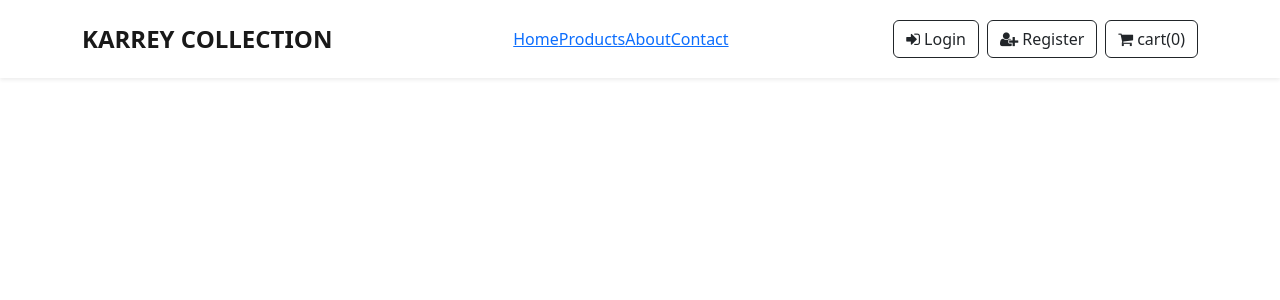
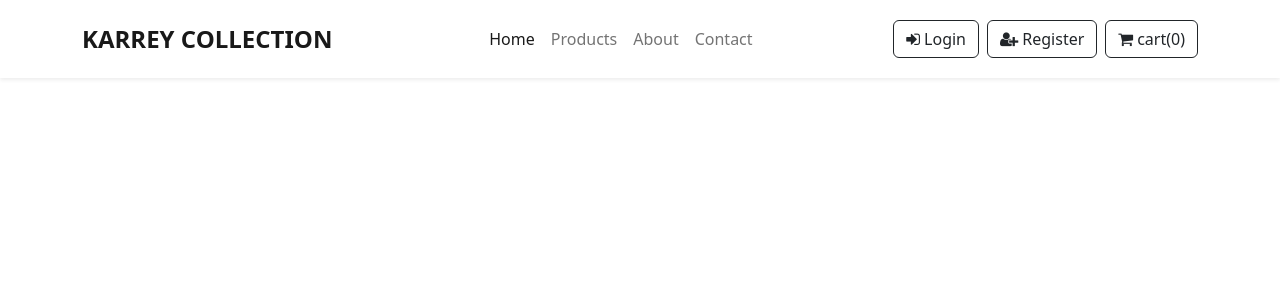
Before and after one commit to Stensis/shoe-website, a React (Create React App) app: page /Navbar in a window 1280 px wide. Shown: the top 300 px of the page. Built offline with nearby package versions, Linux system fonts and the light colour scheme.

Commit message:
added gitignore

```diff
--- a/src/Components/Navbar.js
+++ b/src/Components/Navbar.js
@@ -1,5 +1,5 @@
 import React from "react";
-import  {NavLink} from "react-router-dom"
+import  {NavLink as a} from "react-router-dom"
 
 function Navbar() {
   return (
@@ -9,9 +9,9 @@ function Navbar() {
       shadow-sm"
       >
         <div className="container">
-          <NavLink className="navbar-brand fw-bold fs-4" to="/">
+          <a className="navbar-brand fw-bold fs-4" href="/">
             KARREY COLLECTION
-          </NavLink>
+          </a>
           <button
             className="navbar-toggler"
             type="button"
@@ -27,38 +27,38 @@ function Navbar() {
             <ul className="navbar-nav mx-auto mb-2 mb-lg-0">
 
               <li className="nav-item">
-                <NavLink className="nav-NavLink active" aria-current="page" to="/">
+                <a className="nav-link active" aria-current="page" href="/">
                   Home
-                </NavLink>
+                </a>
               </li>
               <li className="nav-item">
-                <NavLink className="nav-NavLink" to="/products">
+                <a className="nav-link" href="/products">
                   Products
-                </NavLink>
+                </a>
               </li>
               <li className="nav-item">
-                <NavLink className="nav-NavLink" to="/about">
+                <a className="nav-link" href="/about">
                   About
-                </NavLink>
+                </a>
               </li>
               <li className="nav-item">
-                <NavLink className="nav-NavLink" to="/contact">
+                <a className="nav-link" href="/contact">
                   Contact
-                </NavLink>
+                </a>
               </li>
             </ul>
             <div className="buttons">
-              <NavLink to="/Login" className="btn btn-outline-dark">
+              <a href="/Login" className="btn btn-outline-dark">
                 <i className="fa fa-sign-in me-1"></i>Login
-              </NavLink>
+              </a>
 
-              <NavLink to="/Register" className="btn btn-outline-dark ms-2">
+              <a href="/Register" className="btn btn-outline-dark ms-2">
                 <i className=" fa fa-user-plus me-1"></i>Register
-              </NavLink>
+              </a>
 
-              <NavLink to="/Cart" className="btn btn-outline-dark ms-2">
+              <a href="/Cart" className="btn btn-outline-dark ms-2">
                 <i className=" fa fa-shopping-cart me-1"></i>cart(0)
-              </NavLink>
+              </a>
             </div>
           </div>
         </div>
```
Also changed, not shown: 2 other files (tests, documents, lock files or other folders).
